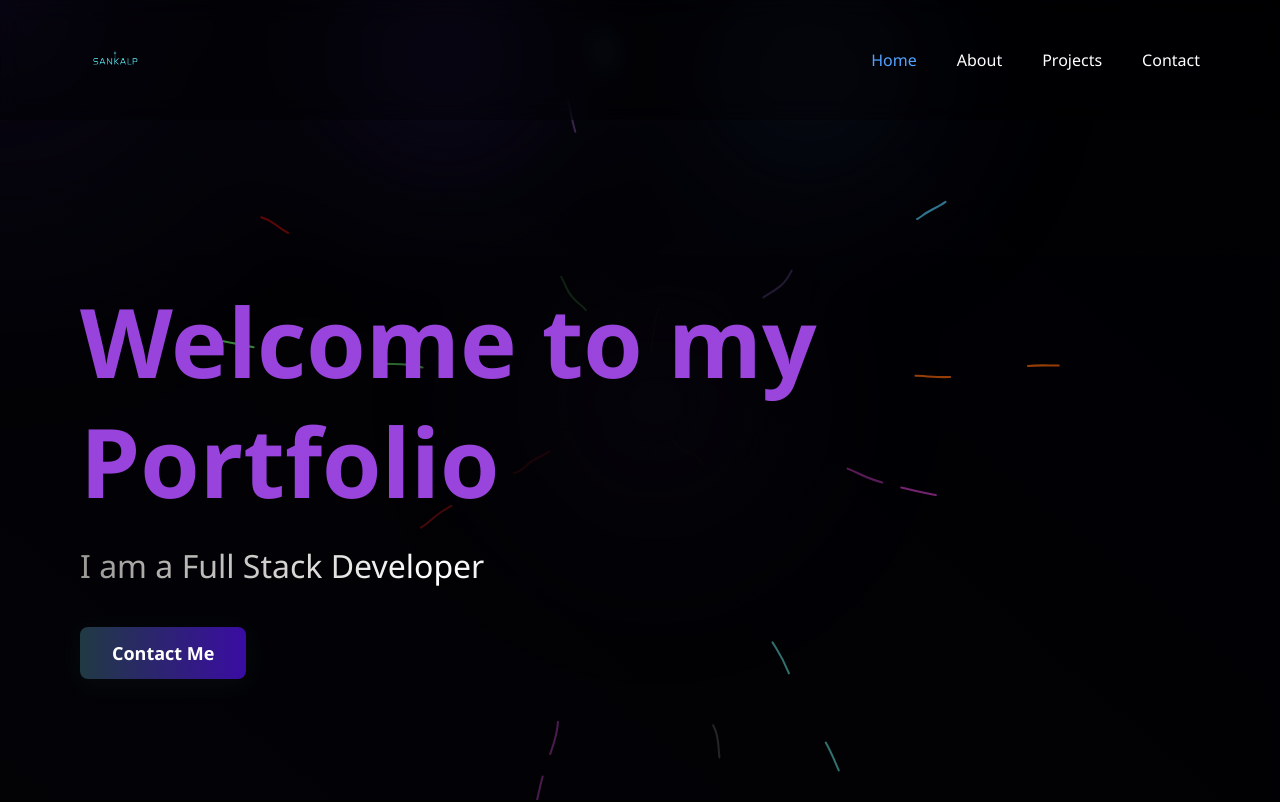
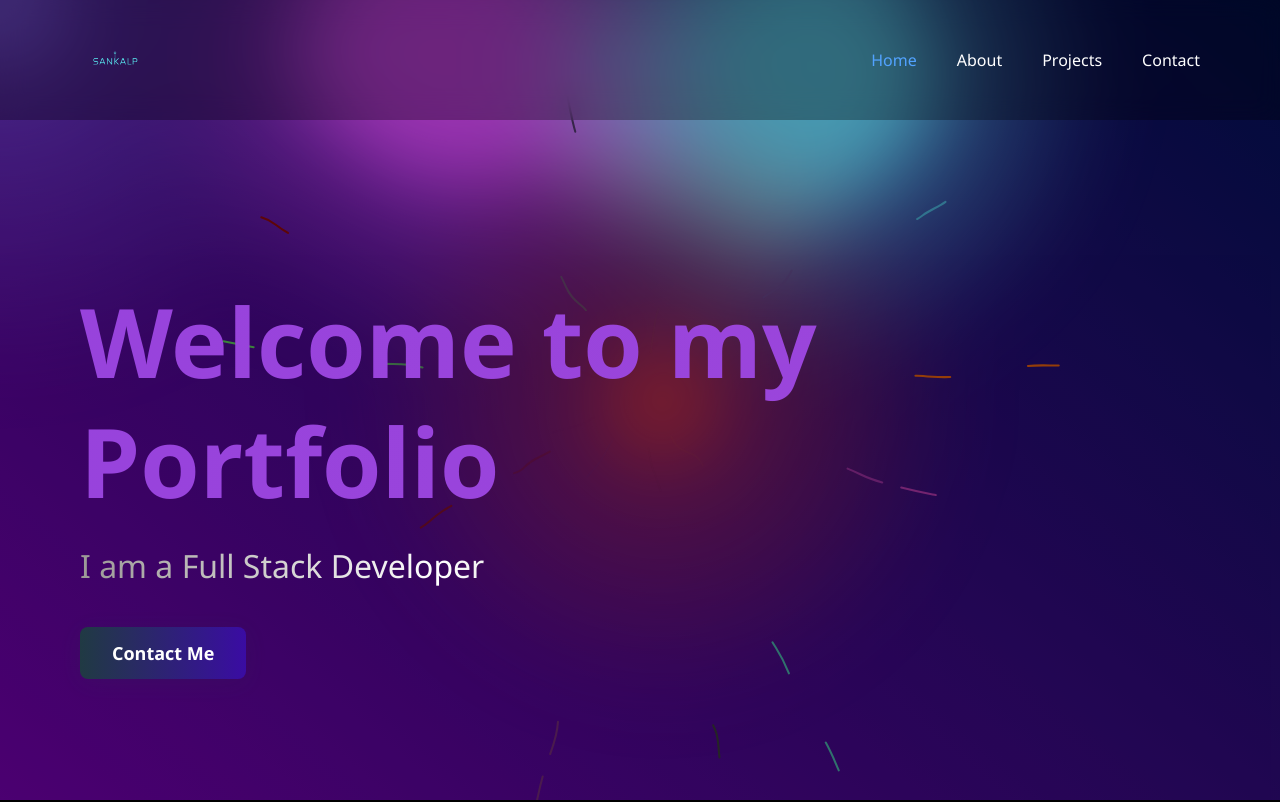
Before and after one commit to Arikalp/Portfolio, a Next.js app: page / in a window 1280 px wide. Shown: the top 802 px of the page. Built offline with nearby package versions, Linux system fonts and the light colour scheme.

Commit message:
refactor: simplify BackgroundGradientAnimation component usage by removing unnecessary props

```diff
--- a/app/page.js
+++ b/app/page.js
@@ -68,19 +68,7 @@ export default function Page() {
 
   return (
     <>
-      <BackgroundGradientAnimation
-        containerClassName="fixed inset-0 z-0"
-        gradientBackgroundStart="rgb(5, 5, 10)"
-        gradientBackgroundEnd="rgb(0, 0, 5)"
-        firstColor="10, 15, 30"
-        secondColor="15, 10, 35"
-        thirdColor="8, 12, 25"
-        fourthColor="12, 8, 20"
-        fifthColor="14, 10, 28"
-        pointerColor="18, 12, 40"
-        size="60%"
-        blendingValue="soft-light"
-      />
+      <BackgroundGradientAnimation containerClassName="fixed inset-0 z-0" />
       <div ref={scrollRef} data-scroll-container className="container-every relative min-h-screen z-10 pointer-events-none">
         <div className="absolute inset-0 z-0">
           <ParticlesBackground />
```
